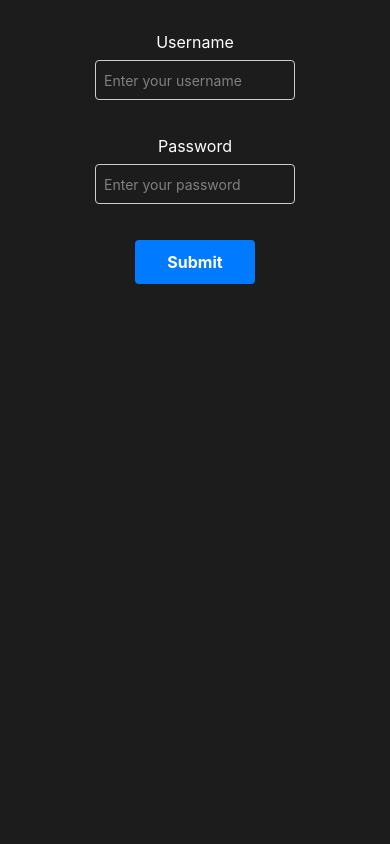
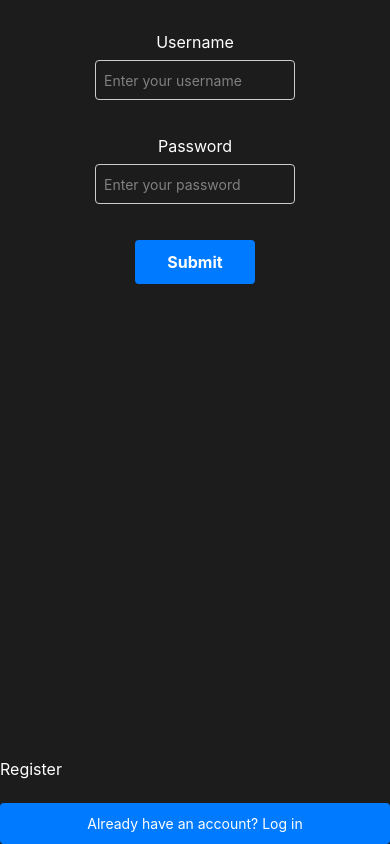
Before and after one commit to davidpaz06/spotify-frontend, a React Native app: screen / in a window 390 px wide. Built offline with nearby package versions, Linux system fonts and the light colour scheme.

Commit message:
app auth

```diff
--- a/App.tsx
+++ b/App.tsx
@@ -39,11 +39,9 @@ const App: FC = () => {
       <NavigationContainer>
         {isLoggedIn ? (
           <Stack.Navigator>
-            <Stack.Screen
-              name="Home"
-              component={Home}
-              options={{ headerShown: false }}
-            />
+            <Stack.Screen name="Home" options={{ headerShown: false }}>
+              {() => <Home setIsLoggedIn={setIsLoggedIn} />}
+            </Stack.Screen>
           </Stack.Navigator>
         ) : (
           <Onboarding
--- a/context/AuthContext.tsx
+++ b/context/AuthContext.tsx
@@ -25,6 +25,7 @@ export const AuthProvider: React.FC<{ children: React.ReactNode }> = ({
           password,
         }
       );
+      console.log("Register response:", response.data);
       setUser(response.data);
     } catch (error) {
       console.error("Auth context - Error during signup:", error);
@@ -42,12 +43,11 @@ export const AuthProvider: React.FC<{ children: React.ReactNode }> = ({
         }
       );
       console.log("Login response:", response.data);
-      //   setUser(response.data);
+      setUser(response.data);
     } catch (error) {
       console.error("Error during login:", error);
       throw error;
     }
-    setUser({ username });
   };
 
   const logout = async () => {
--- a/views/Home.tsx
+++ b/views/Home.tsx
@@ -1,16 +1,42 @@
-import { FC } from "react";
-import { StyleSheet, Text, View } from "react-native";
+import { FC, useEffect } from "react";
+import { StyleSheet, Text, View, Pressable } from "react-native";
 import { SafeAreaView } from "react-native-safe-area-context";
+import { useAuth } from "../context/AuthContext";
 
-interface HomeProps {}
+interface HomeProps {
+  setIsLoggedIn: (isLoggedIn: boolean) => void;
+  // setUserData: (userData: { [key: string]: string } | null) => void;
+}
 
-const Home: FC<HomeProps> = () => {
+const Home: FC<HomeProps> = ({ setIsLoggedIn }) => {
+  useEffect(() => {
+    console.log(user);
+  }, []);
+
+  const { user, logout } = useAuth();
   return (
     <SafeAreaView style={styles.container}>
       <Text style={styles.title}>Welcome to the Home Screen!</Text>
       <View style={styles.content}>
         <Text>This is where the main content will go.</Text>
       </View>
+
+      <Pressable
+        style={styles.button}
+        onPress={() => {
+          logout()
+            .then(() => {
+              console.log("Logged out successfully");
+              console.log(user);
+              setIsLoggedIn(false);
+            })
+            .catch((error) => {
+              console.error("Error logging out:", error);
+            });
+        }}
+      >
+        <Text style={styles.buttonText}>Log Out</Text>
+      </Pressable>
     </SafeAreaView>
   );
 };
@@ -34,6 +60,17 @@ const styles = StyleSheet.create({
     width: "90%",
     alignItems: "center",
   },
+  button: {
+    marginTop: 20,
+    padding: 10,
+    backgroundColor: "#007BFF",
+    borderRadius: 5,
+  },
+  buttonText: {
+    color: "#fff",
+    fontSize: 16,
+    fontWeight: "bold",
+  },
 });
 
 export default Home;
--- a/views/Onboarding.tsx
+++ b/views/Onboarding.tsx
@@ -1,4 +1,4 @@
-import { StyleSheet, Text, View, SafeAreaView } from "react-native";
+import { StyleSheet, Text, View, SafeAreaView, Pressable } from "react-native";
 import { FC, useState } from "react";
 import { useAuth } from "../context/AuthContext";
 import Form from "../components/Form";
@@ -8,6 +8,11 @@ interface OnboardingProps {
 }
 
 const Onboarding: FC<OnboardingProps> = ({ onComplete }) => {
+  const [isRegistering, setIsRegistering] = useState<[boolean, string]>([
+    true,
+    "Register",
+  ]);
+  const { handleLogin } = useAuth();
   const { handleRegister } = useAuth();
   const [formData, setFormData] = useState<{ [key: string]: string } | null>(
     null
@@ -16,8 +21,11 @@ const Onboarding: FC<OnboardingProps> = ({ onComplete }) => {
   const handleFormSubmit = async (formData: { [key: string]: string }) => {
     console.log("Form Data:", formData);
     try {
-      await handleRegister(formData);
-      console.log("Registration successful!");
+      if (isRegistering[0]) {
+        await handleRegister(formData);
+      } else if (!isRegistering[0]) {
+        await handleLogin(formData.username, formData.password);
+      }
       onComplete();
     } catch (error) {
       console.error("Onboarding - Registration error:", error);
@@ -57,6 +65,24 @@ const Onboarding: FC<OnboardingProps> = ({ onComplete }) => {
         buttonTextStyle={styles.buttonText}
         buttonLabel="Continue"
       />
+      <View style={{ height: 16 }} />
+      <Text style={styles.label}>{isRegistering[1]} </Text>
+      <View style={{ height: 16 }} />
+      <Pressable
+        onPress={() =>
+          setIsRegistering([
+            !isRegistering[0],
+            isRegistering[1] === "Register" ? "Login" : "Register",
+          ])
+        }
+        style={styles.button}
+      >
+        <Text style={{ color: "#fff" }}>
+          {isRegistering[0]
+            ? "Already have an account? Log in"
+            : "First time here? Sign up"}
+        </Text>
+      </Pressable>
     </SafeAreaView>
   );
 };
```
